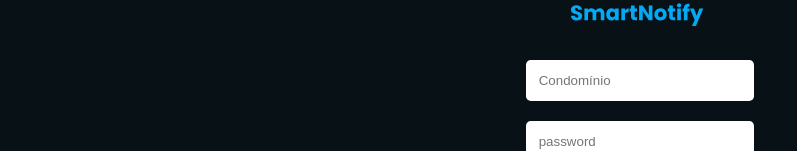
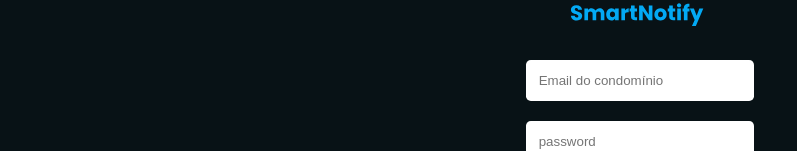
Before and after one commit to smart-notify/pwa-smartnotify, a React (Create React App) app: page /login in a window 1280 px wide. Shown: the part 326-477 px from the top of the page, without its empty margins (0-797 px from the left). Built offline with nearby package versions, Linux system fonts and the light colour scheme.

Commit message:
fix: login and register email placeholder

```diff
--- a/src/routes/LoginScreen.tsx
+++ b/src/routes/LoginScreen.tsx
@@ -41,7 +41,7 @@
             onChange={handlecondominiumChange}
             value={condominium}
             type="text"
-            placeholder="Condomínio"
+            placeholder="Email do condomínio"
             required
           />
 
--- a/src/routes/RegisterScreen.tsx
+++ b/src/routes/RegisterScreen.tsx
@@ -48,7 +48,7 @@
       switch (name) {
         case "condominium":
           if (!value) {
-            stateObj[name] = "Insira o nome do condomínio.";
+            stateObj[name] = "Insira o email do condomínio.";
           }
           break;
 
@@ -96,7 +96,7 @@
           <input
             type="text"
             name="condominium"
-            placeholder="Condomínio"
+            placeholder="Email do condomínio"
             value={input.condominium}
             onChange={onInputChange}
             onBlur={validateInput}
```
